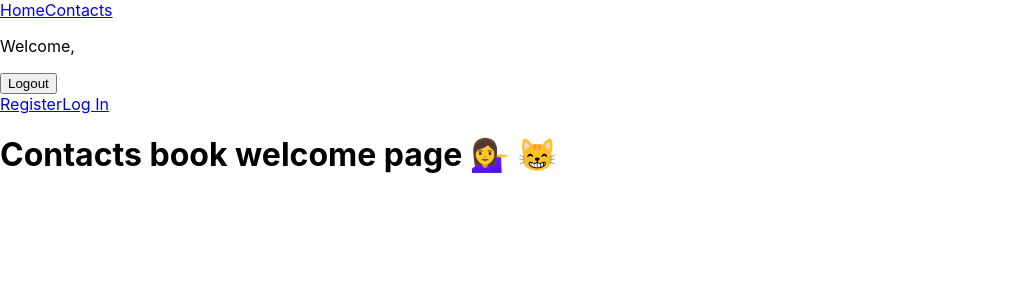
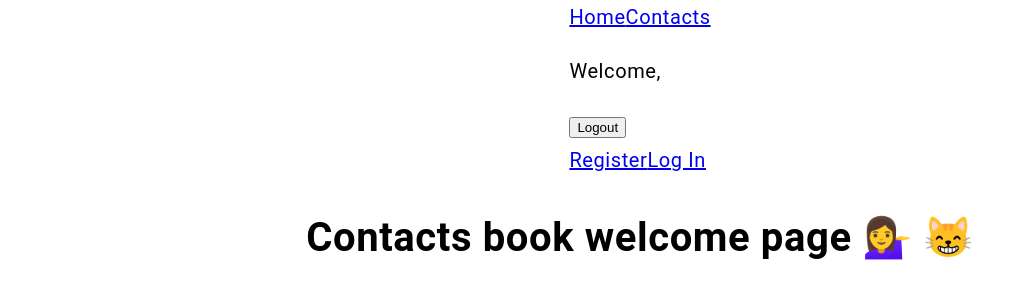
Before and after one commit to OlesiaAndreiko/goit-react-hw-08-phonebook, a React (Create React App) app: page / in a window 1280 px wide. Shown: the top 300 px of the page, without its empty margins (0-1033 px from the left). Built offline with nearby package versions, Linux system fonts and the light colour scheme.

Commit message:
Comments by Helmet. Checked import`s way to Components.

```diff
--- a/src/components/App.jsx
+++ b/src/components/App.jsx
@@ -6,7 +6,7 @@ import { lazy } from 'react';
 // import { FormContact } from './FormContact/FormContact';
 // import { Container } from './Container/Container.styled';
 import { Route, Routes } from 'react-router-dom';
-import { SharedLayout } from './SharedLayout/SharedLayout';
+import { SharedLayout } from '../components/SharedLayout/SharedLayout';
 // import Home from 'pages/Home';
 // import Register from 'pages/Register';
 // import Login from 'pages/Login';
--- a/src/components/LoginForm/LoginForm.jsx
+++ b/src/components/LoginForm/LoginForm.jsx
@@ -7,7 +7,6 @@ export const LoginForm = () => {
 
         // const form = event.target.elements;
     }
-
 
       return (
         <form onSubmit={handleSubmit} autoComplete="off">
--- a/src/components/RegisterForm/RegisterForm.jsx
+++ b/src/components/RegisterForm/RegisterForm.jsx
@@ -6,7 +6,6 @@ const handleSubmit = event => {
     // const form = event.target.elements;
 
 }
-
 
   return (
     <form onSubmit={handleSubmit} autoComplete="off">
--- a/src/components/SharedLayout/SharedLayout.jsx
+++ b/src/components/SharedLayout/SharedLayout.jsx
@@ -1,14 +1,15 @@
 import { Outlet } from 'react-router-dom';
 import { Suspense } from 'react';
-import { AppBar } from 'components/AppBar/AppBar';
+import { AppBar } from '../AppBar/AppBar';
+import { Container } from '../Container/Container.styled';
 
 export const SharedLayout = () => {
     return(
-        <div>
+        <Container>
             <AppBar/>
             <Suspense fallback="null">
                 <Outlet/>
             </Suspense>
-        </div>
+        </Container>
     )
 }
--- a/src/pages/Contacts.jsx
+++ b/src/pages/Contacts.jsx
@@ -1,17 +1,17 @@
 import { ContactList } from "../components/ContactList/ContactList";
-import { Helmet } from "react-helmet-async";
-import { FormContact } from "components/FormContact/FormContact";
-import { Filter } from "components/Filter/Filter";
+// import { Helmet } from "react-helmet-async";
+import { FormContact } from "../components/FormContact/FormContact";
+import { Filter } from "../components/Filter/Filter";
 import { ToastContainer } from "react-toastify";
 import 'react-toastify/dist/ReactToastify.css';
 
 export default function Contacts(){
     return(
         <div>
-            <Helmet prioritizeSeoTags>
+            {/* <Helmet prioritizeSeoTags>
                 <title>Login to my phonebook</title>
                 <meta property="og:title" content="Login to my phonebook"/>
-            </Helmet>
+            </Helmet> */}
             <FormContact />
             <Filter/>
             <ContactList/>
--- a/src/pages/Login.jsx
+++ b/src/pages/Login.jsx
@@ -1,13 +1,13 @@
 import { LoginForm } from 'components/LoginForm/LoginForm';
-import { Helmet } from 'react-helmet-async';
+// import { Helmet } from 'react-helmet-async';
 
 export default function Login(){
     return(
         <div>
-            <Helmet prioritizeSeoTags>
+            {/* <Helmet prioritizeSeoTags>
                 <title>Login to my phonebook</title>
                 <meta property="og:title" content="Login to my phonebook"/>
-            </Helmet>
+            </Helmet> */}
             <LoginForm/>
         </div>
     )
--- a/src/pages/Register.jsx
+++ b/src/pages/Register.jsx
@@ -1,13 +1,13 @@
 import { RegisterForm } from 'components/RegisterForm/RegisterForm';
-import { Helmet } from 'react-helmet-async';
+// import { Helmet } from 'react-helmet-async';
 
 export default function Register(){
     return(
         <div>
-            <Helmet prioritizeSeoTags>
+            {/* <Helmet prioritizeSeoTags>
                 <title>Register to create a phone book</title>
                 <meta property="og:title" content="Register to create a phone book"/>
-            </Helmet>
+            </Helmet> */}
             <RegisterForm/>
         </div>
     )
```
Also changed, not shown: src/index.js (+4 -5 lines).
